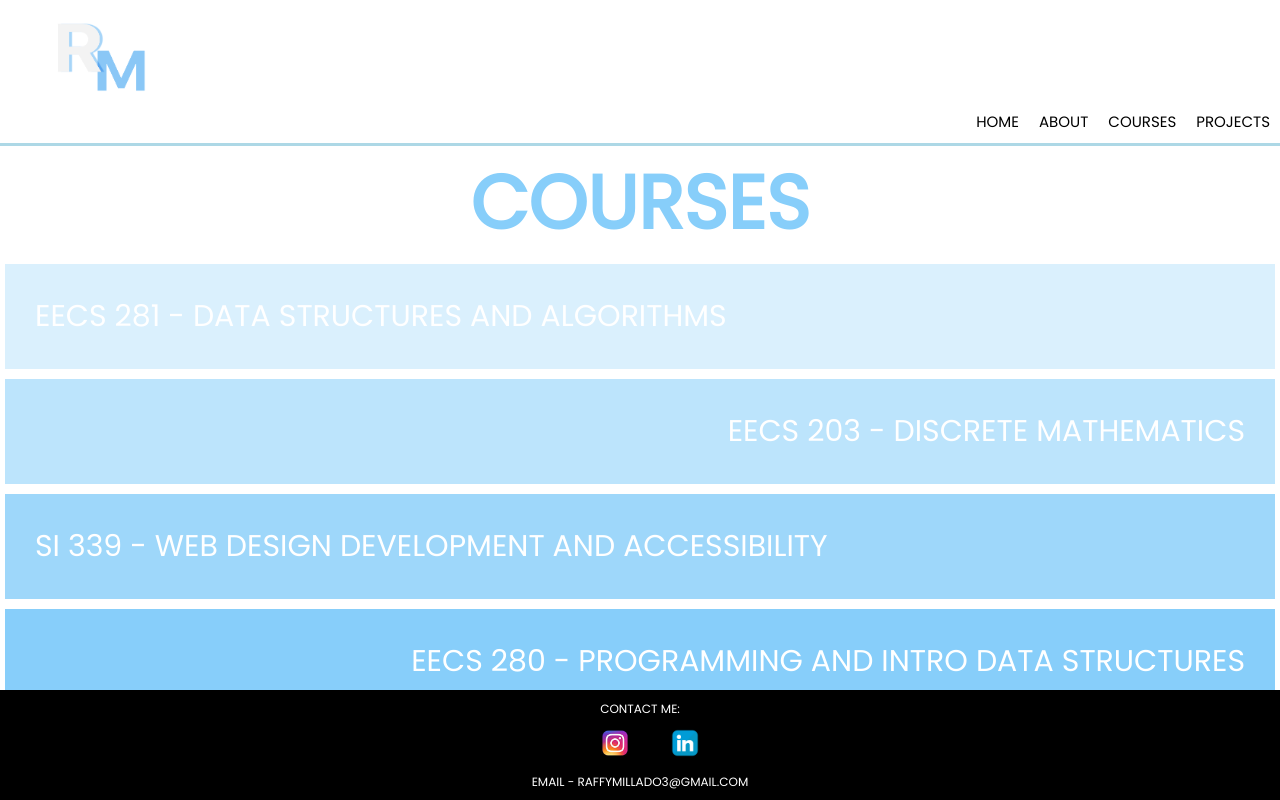
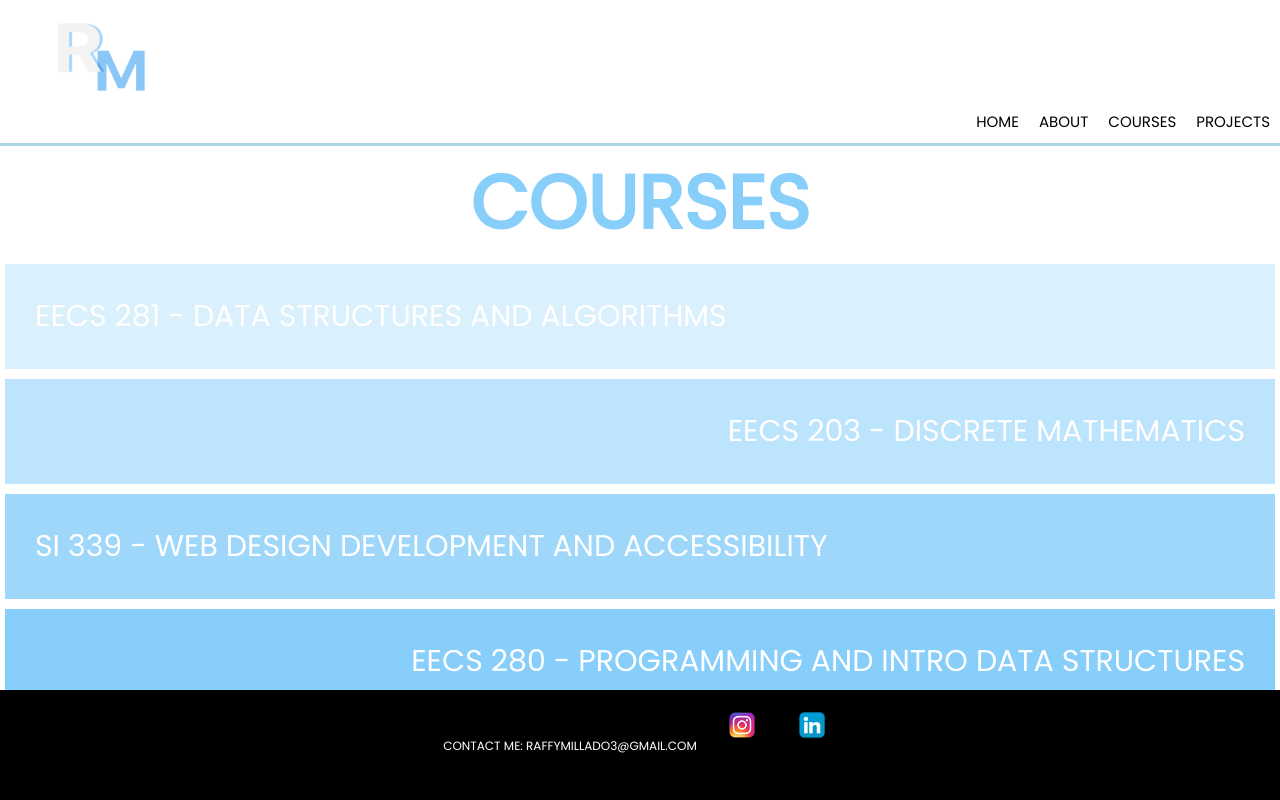
Before and after one commit to rmillado/portfolio, a plain HTML site: page courses.html in a window 1280 px wide. Drawn offline with Linux system fonts and the light colour scheme.

Commit message:
Update courses.html

```diff
--- a/courses.html
+++ b/courses.html
@@ -37,8 +37,7 @@
 	</main>
 
 	<footer>
-		<p>Contact me:</p><img src="imgs/instagram.png" alt="instagram" id = "instagram"><img src="imgs/linkedin.png" alt="linkedin" id = "linkedin">
-		<p>Email - raffymillado3@gmail.com
+		<p>Contact me: raffymillado3@gmail.com<img src="imgs/instagram.png" alt="instagram" id = "instagram"><img src="imgs/linkedin.png" alt="linkedin" id = "linkedin"></p>
 	</footer>
 </body>
 </html>
```
